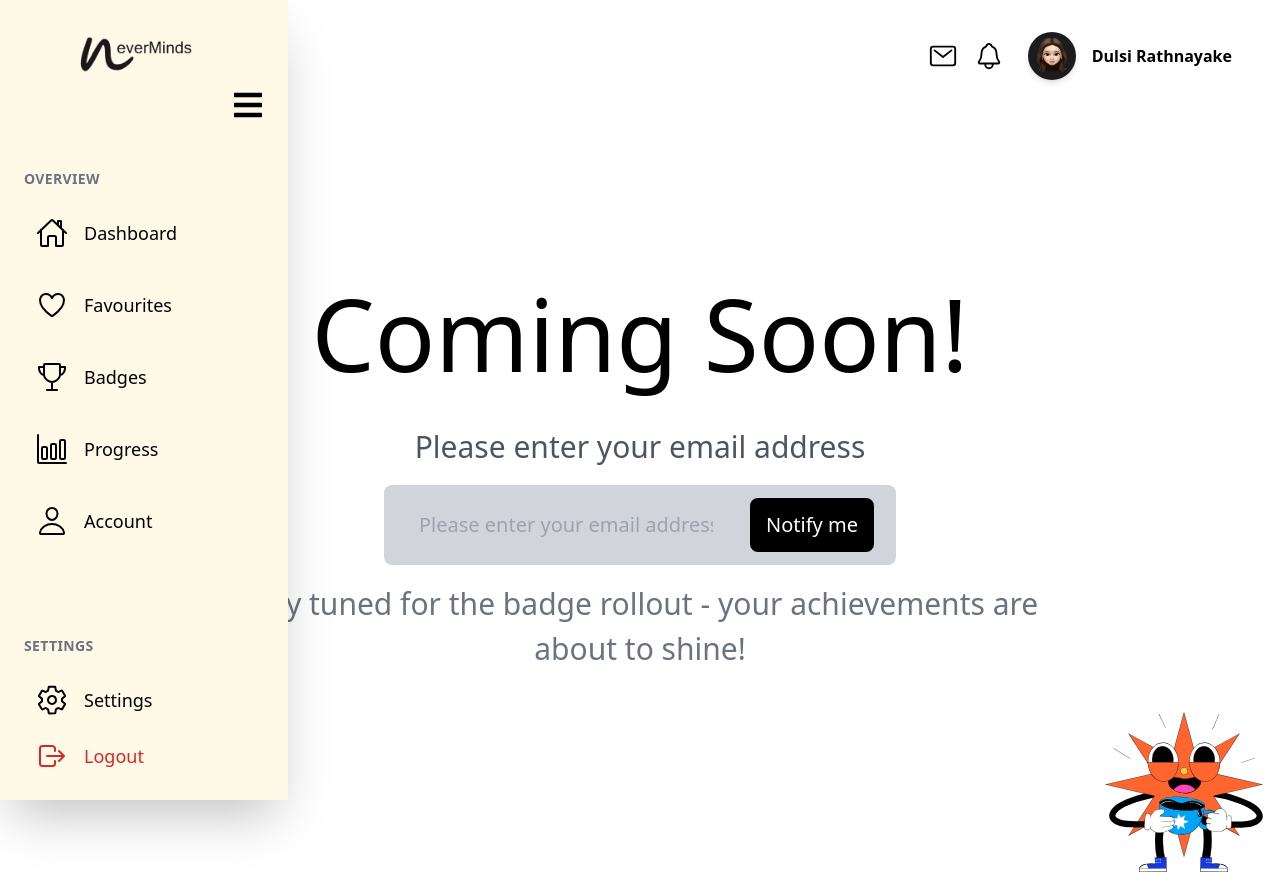
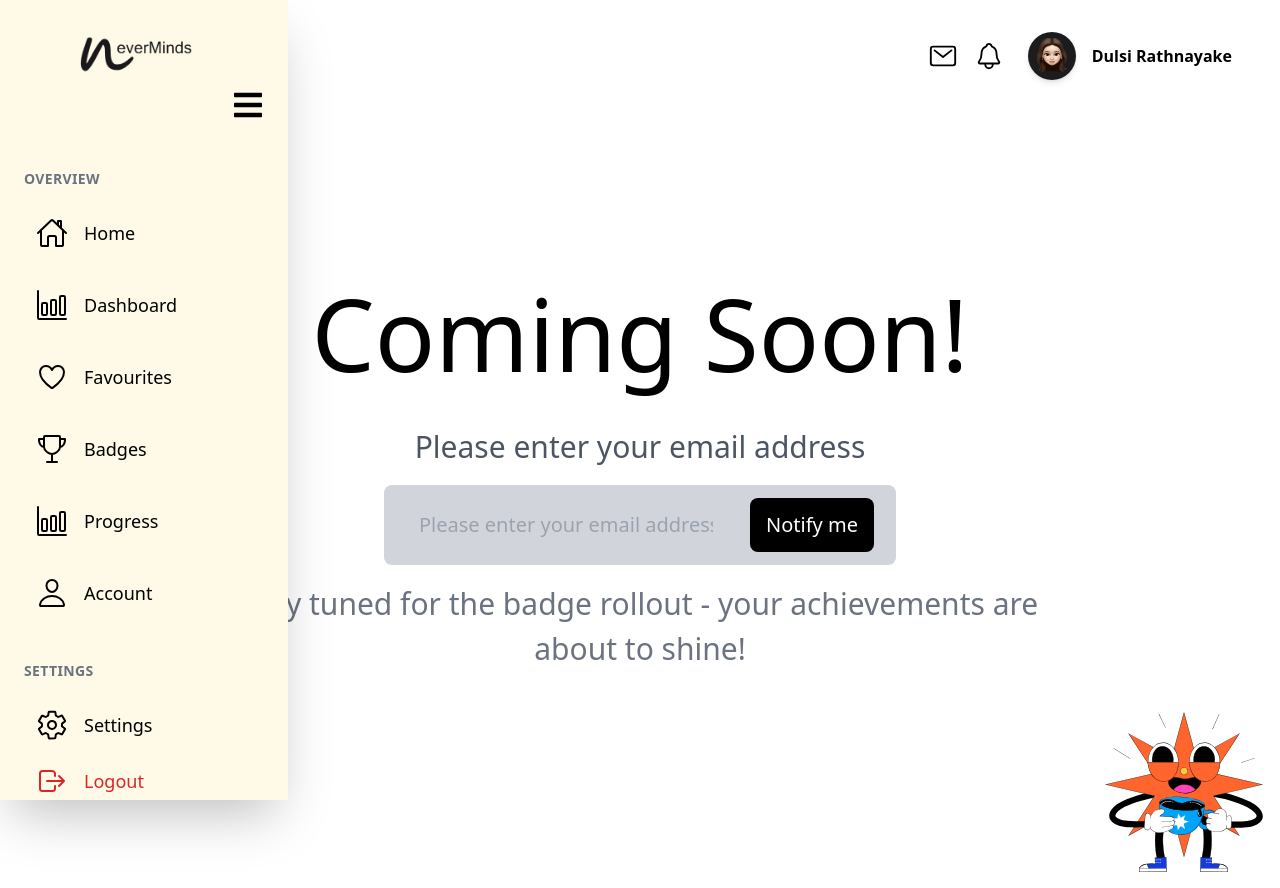
Before and after one commit to Webminds-designs/NeverMindsWeb, a React (Vite) app in the folder frontend/: page /badges in a window 1280 px wide. Both pictures are taken after a click on the element 40 px from the left and 68 px from the top of the page. Built offline with nearby package versions, Linux system fonts and the light colour scheme.

Commit message:
refactor: clean up imports and improve formatting in Sidebar component

```diff
--- a/frontend/src/components/SideBar.jsx
+++ b/frontend/src/components/SideBar.jsx
@@ -1,16 +1,23 @@
-import React,{useContext} from "react";
+import React, { useContext } from "react";
 import { Link } from "react-router-dom";
 import { IonIcon } from "@ionic/react";
-import {homeOutline,heartOutline,trophyOutline,barChartOutline,personOutline,settingsOutline,logOutOutline} from "ionicons/icons";
+import {
+  homeOutline,
+  heartOutline,
+  trophyOutline,
+  barChartOutline,
+  personOutline,
+  settingsOutline,
+  logOutOutline,
+} from "ionicons/icons";
 import { FaBars } from "react-icons/fa";
+import { IoHomeOutline } from "react-icons/io5"; // Import home icon from react-icons
 import logo from "../assets/nlogo2.png";
 import { LanguageContext } from "../context/LanguageContext";
-import content from '../components/content/SlideBarContent.json'
-
-
+import content from "../components/content/SlideBarContent.json";
 
 const Sidebar = ({ isOpen, toggleSidebar }) => {
-   const { language, toggleLanguage } = useContext(LanguageContext);
+  const { language, toggleLanguage } = useContext(LanguageContext);
 
   return (
     <div className="fixed top-0 left-0 h-screen z-50">
@@ -35,9 +42,7 @@ const Sidebar = ({ isOpen, toggleSidebar }) => {
                     fontFamily: "'Courgette', cursive",
                     fontSize: "24px",
                   }}
-                >
-
-                </span>
+                ></span>
               </div>
             </div>
 
@@ -52,27 +57,49 @@ const Sidebar = ({ isOpen, toggleSidebar }) => {
             {/* Overview Section */}
             <ul className="mt-4 px-6 space-y-4 sm:mt-12">
               <li className="text-gray-500 text-sm uppercase font-bold tracking-wide">
-              {content[language].overview}
+                {content[language].overview}
+              </li>
+              {/* Add Home link here */}
+              <li className="flex items-center gap-4 py-3 px-3 hover:bg-yellow-500 hover:text-black rounded-lg cursor-pointer transition-all duration-300">
+                <IonIcon icon={homeOutline} size="large" />
+                <Link to="/" className="text-lg font-medium">
+                  Home
+                </Link>
               </li>
               <li className="flex items-center gap-4 py-3 px-3 hover:bg-yellow-500 hover:text-black rounded-lg cursor-pointer transition-all duration-300">
-                <IonIcon icon={homeOutline} size="large" />
-                <Link to="/dashboard"className="text-lg font-medium"> {content[language].dashboard}</Link>
+                <IonIcon icon={barChartOutline} size="large" />
+                <Link to="/dashboard" className="text-lg font-medium">
+                  {" "}
+                  {content[language].dashboard}
+                </Link>
               </li>
               <li className="flex items-center gap-4 py-3 px-3 hover:bg-yellow-500 hover:text-black rounded-lg cursor-pointer transition-all duration-300">
                 <IonIcon icon={heartOutline} size="large" />
-                <Link to="/favourites"className="text-lg font-medium"> {content[language].favourites}</Link>
+                <Link to="/favourites" className="text-lg font-medium">
+                  {" "}
+                  {content[language].favourites}
+                </Link>
               </li>
               <li className="flex items-center gap-4 py-3 px-3 hover:bg-yellow-500 hover:text-black rounded-lg cursor-pointer transition-all duration-300">
                 <IonIcon icon={trophyOutline} size="large" />
-                <Link to="/badges"className="text-lg font-medium"> {content[language].badges}</Link>
+                <Link to="/badges" className="text-lg font-medium">
+                  {" "}
+                  {content[language].badges}
+                </Link>
               </li>
               <li className="flex items-center gap-4 py-3 px-3 hover:bg-yellow-500 hover:text-black rounded-lg cursor-pointer transition-all duration-300">
                 <IonIcon icon={barChartOutline} size="large" />
-                <Link to="/progress"className="text-lg font-medium"> {content[language].progress}</Link>
+                <Link to="/progress" className="text-lg font-medium">
+                  {" "}
+                  {content[language].progress}
+                </Link>
               </li>
               <li className="flex items-center gap-4 py-3 px-3 hover:bg-yellow-500 hover:text-black rounded-lg cursor-pointer transition-all duration-300">
                 <IonIcon icon={personOutline} size="large" />
-                <Link to="/account"className="text-lg font-medium"> {content[language].account}</Link>
+                <Link to="/account" className="text-lg font-medium">
+                  {" "}
+                  {content[language].account}
+                </Link>
               </li>
             </ul>
 
@@ -81,11 +108,14 @@ const Sidebar = ({ isOpen, toggleSidebar }) => {
               {/* Settings Section */}
               <ul className="mt-6 space-y-4">
                 <li className="text-gray-500 text-sm uppercase font-bold tracking-wide">
-                   {content[language].settings}
+                  {content[language].settings}
                 </li>
                 <li className="flex items-center gap-4 py-3 px-3 hover:bg-yellow-500 hover:text-black rounded-lg cursor-pointer transition-all duration-300">
                   <IonIcon icon={settingsOutline} size="large" />
-                  <span className="text-lg font-medium"> {content[language].settings}</span>
+                  <span className="text-lg font-medium">
+                    {" "}
+                    {content[language].settings}
+                  </span>
                 </li>
               </ul>
               <button className="flex items-center gap-4 w-full text-lg font-medium text-red-600 hover:text-red-800 hover:bg-gray-100 rounded-lg py-3 px-3 transition-all duration-300">
@@ -103,9 +133,7 @@ const Sidebar = ({ isOpen, toggleSidebar }) => {
         onClick={toggleSidebar}
       >
         {!isOpen && (
-          <FaBars
-            className="w-10 h-10 hover:rotate-12 transition-transform"
-          />
+          <FaBars className="w-10 h-10 hover:rotate-12 transition-transform" />
         )}
       </div>
     </div>
```
